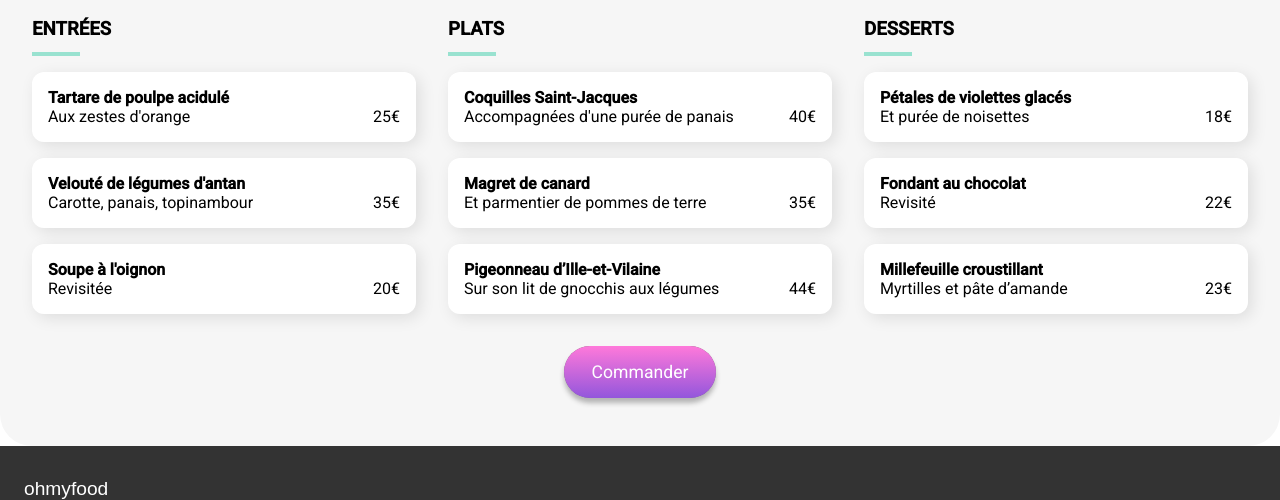
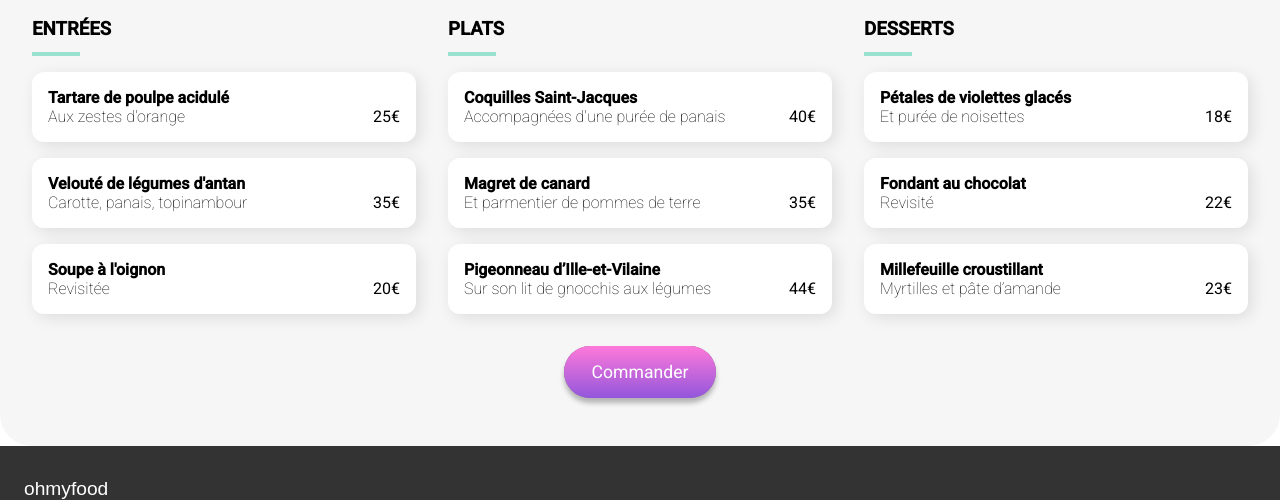
Before and after one commit to emericgautier/EmericGautier_3_13072020, a website: page a-la-francaise.html in a window 1280 px wide. Shown: the part 600-1100 px from the top of the page. Drawn offline with Linux system fonts and the light colour scheme; a web font is replaced by a local one.

Commit message:
font-weight

```diff
--- a/sass/pages/_menus.scss
+++ b/sass/pages/_menus.scss
@@ -89,6 +89,10 @@
         overflow: hidden;
     }
 
+    &__description {
+        font-weight: 300;
+    }
+
     &__price {
         display: flex;
         align-items: flex-end;
```
Also changed, not shown: css/style.css, 1 other file.
